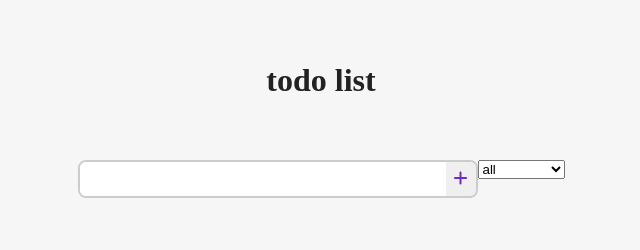
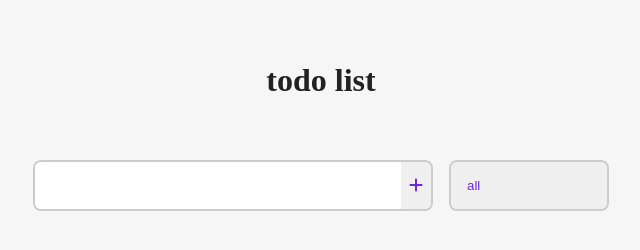
Before and after one commit to ArianMakiabadi/to-do-list, a plain HTML site: page index.html in a window 1280 px wide. Shown: the whole page, without its empty margins (319-959 px from the left). Drawn offline with Linux system fonts and the light colour scheme.

Commit message:
select styles added

```diff
--- a/style.css
+++ b/style.css
@@ -77,3 +77,24 @@ form button:hover {
   background-color: var(--primaryColor);
   color: var(--mainWhite);
 }
+
+select {
+  appearance: none;
+  border: none;
+  outline: none;
+  width: 100%;
+  padding: 1rem;
+  color: var(--primaryColor);
+}
+
+.select {
+  margin-left: 1rem;
+  background-color: var(--mainWhite);
+  cursor: pointer;
+  width: 10rem;
+  position: relative;
+  border: 2px solid var(--secondayGrey);
+  font-weight: bold;
+  border-radius: 0.5rem;
+  overflow: hidden;
+}
```
